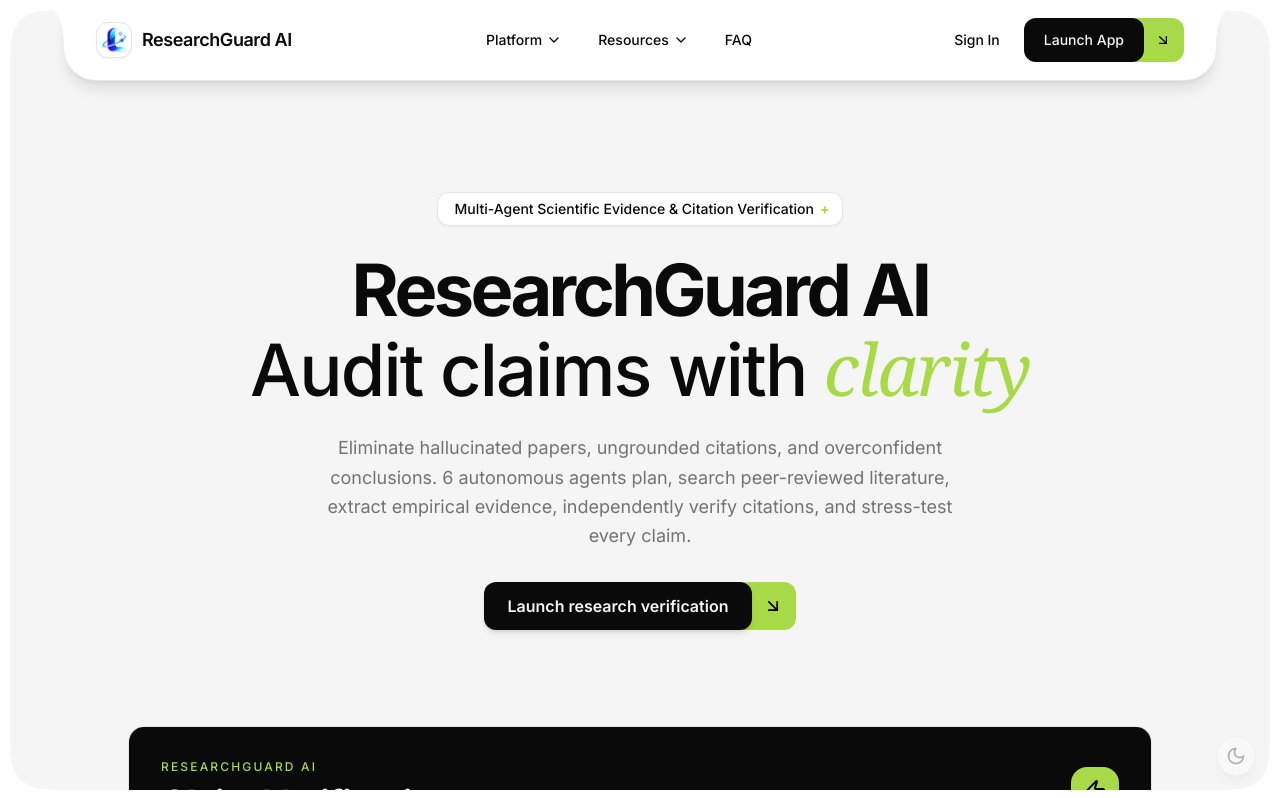
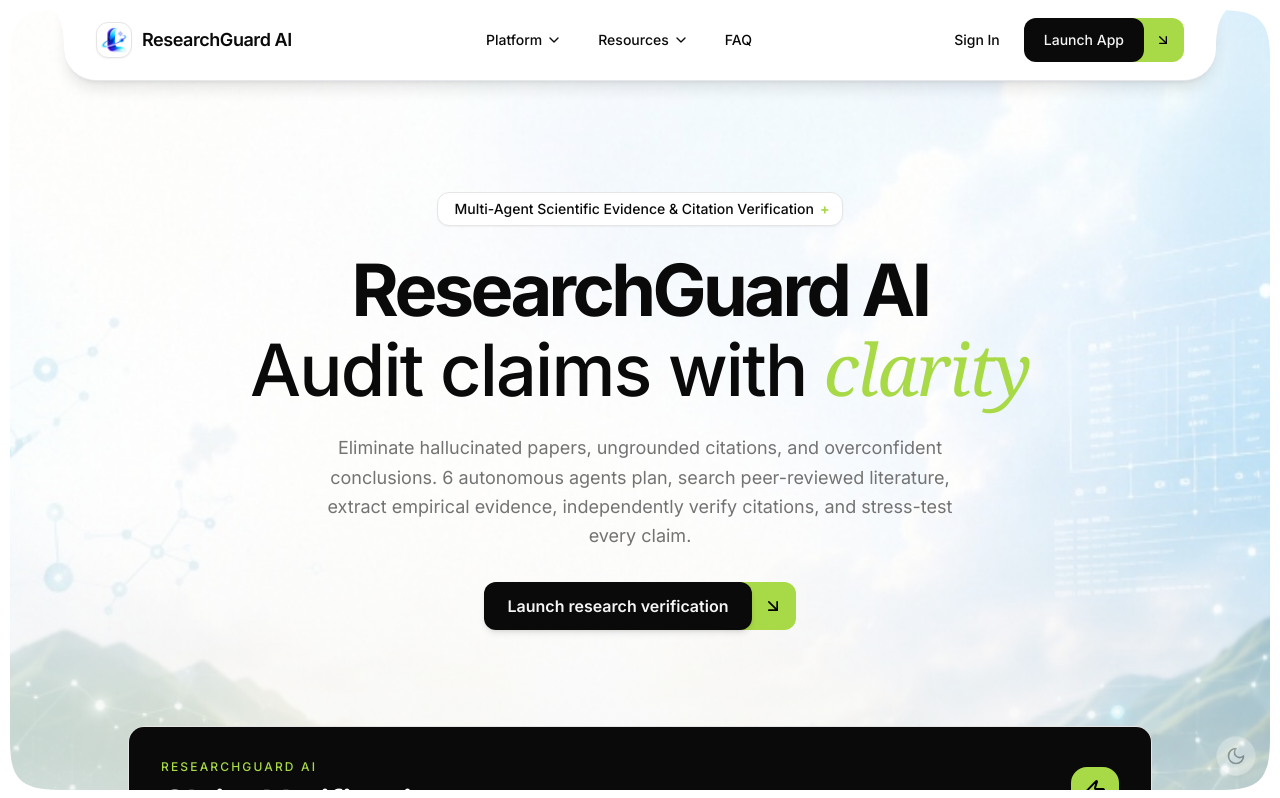
Before and after one commit to charanbalaji2005/Multi-Reaerch-Agents, a Next.js app in the folder frontend/: page / in a window 1280 px wide. Shown: the top 798 px of the page. Built offline with nearby package versions, Linux system fonts and the light colour scheme.

Commit message:
Fix hero background visibility by replacing -z-10 with direct Next.js Image component and z-0 stacking

```diff
--- a/frontend/src/components/landing/Hero.tsx
+++ b/frontend/src/components/landing/Hero.tsx
@@ -1,5 +1,6 @@
 'use client'
 
+import Image from 'next/image'
 import { LogoLoop, type LogoItem } from './LogoLoop'
 import { ArrowDownRight, CheckCircle2, AlertTriangle, Zap } from 'lucide-react'
 import { motion, useMotionValue, useSpring } from 'framer-motion'
@@ -137,14 +138,22 @@
       onMouseLeave={handleMouseLeave}
     >
       <motion.div
-        className="absolute top-0 inset-x-0 h-[1100px] max-[850px]:h-[850px] bg-cover bg-top bg-no-repeat -z-10 rounded-b-[3rem] overflow-hidden"
-        style={{ backgroundImage: 'url(/BG.jpg)', x, y }}
+        className="absolute top-0 inset-x-0 h-[950px] max-[850px]:h-[750px] z-0 overflow-hidden pointer-events-none rounded-b-[2.5rem]"
+        style={{ x, y }}
         aria-hidden="true"
       >
-        <div className="absolute inset-0 bg-gradient-to-b from-white/20 via-transparent to-pm-background dark:from-black/40 dark:to-pm-background pointer-events-none" />
+        <Image
+          src="/BG.jpg"
+          alt="Scientific neural landscape"
+          fill
+          priority
+          quality={95}
+          className="object-cover object-top"
+        />
+        <div className="absolute inset-0 bg-gradient-to-b from-white/10 via-transparent to-pm-background dark:from-black/40 dark:to-pm-background pointer-events-none" />
       </motion.div>
 
-      <div className="flex items-start justify-center px-6 pt-48 max-[850px]:pt-32">
+      <div className="relative z-10 flex items-start justify-center px-6 pt-48 max-[850px]:pt-32">
         <motion.div
           className="flex flex-col items-center max-[850px]:items-start text-center max-[850px]:text-left max-w-4xl max-[850px]:w-full"
           initial="hidden"
```
